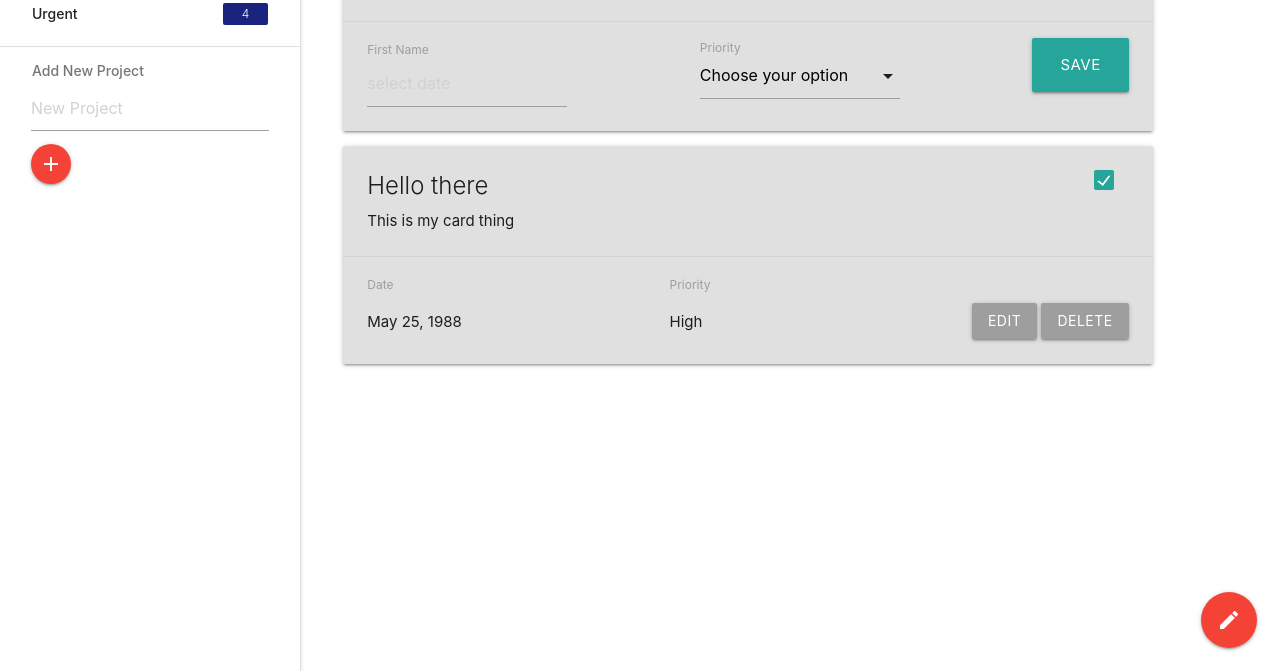
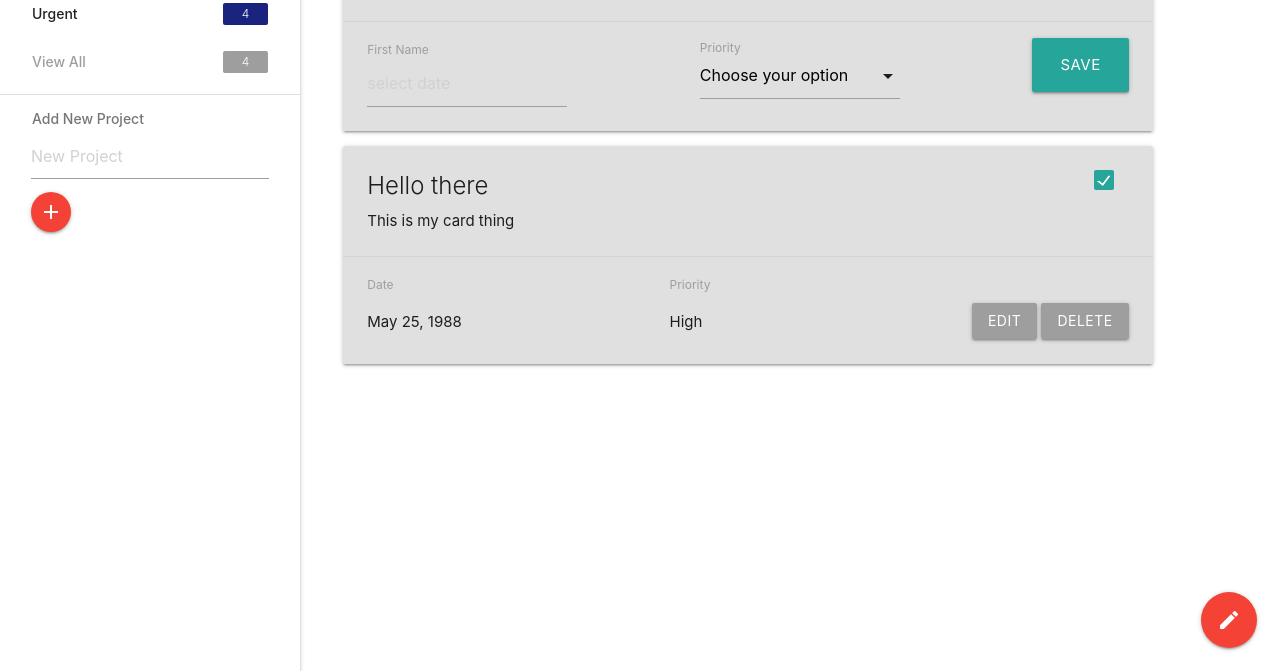
Before and after one commit to heyslevin/todo, a website: page dist/index.html in a window 1280 px wide. Shown: the part 129-800 px from the top of the page. Drawn offline with nearby package versions, Linux system fonts and the light colour scheme.

Commit message:
Add filter

```diff
--- a/dist/index.html
+++ b/dist/index.html
@@ -36,6 +36,7 @@
 		    <li><a href="#!"><h4>My Projects</h4></a></li>
 			<li><a href="#!" class="collection-item"><span class="badge new indigo darken-4 white-text">1</span>Inbox</a>	</li>
 			<li><a href="#!" class="collection-item"><span class="badge new indigo darken-4 white-text">4</span>Urgent</a>	</li>
+			<li><a href="#!" class="collection-item grey-text"><span class="badge new grey white-text">4</span>View All</a>	</li>
 			<li><div class="divider"></div></li>
     		<li><a class="subheader">Add New Project</a></li>
 			<li>
```
